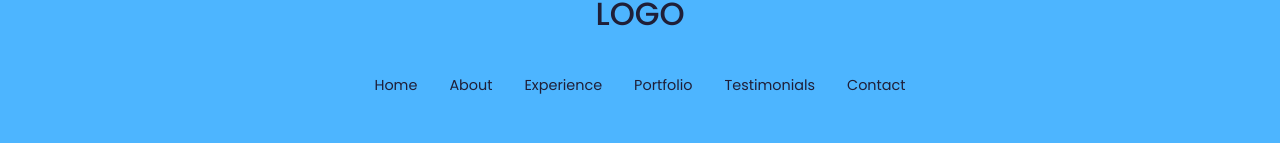
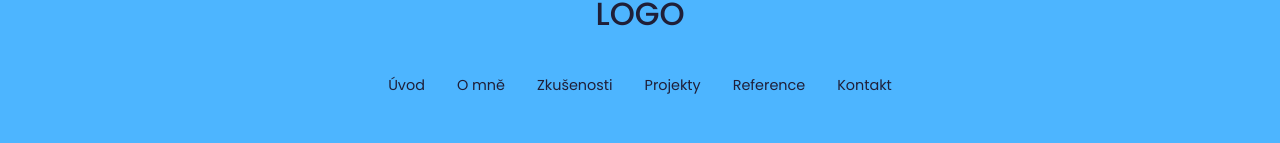
Before and after one commit to korinekj/first-react-portfolio, a React (Create React App) app: page / in a window 1280 px wide. Shown: the part 4746-4889 px from the top of the page. Built offline with nearby package versions, Linux system fonts and the light colour scheme.

Commit message:
Zápatí - překlad do češtiny

```diff
--- a/src/components/footer/Footer.jsx
+++ b/src/components/footer/Footer.jsx
@@ -1,57 +1,57 @@
-import React from "react";
-import "./footer.css";
+import React from 'react';
+import './footer.css';
 
-import { FaFacebookF } from "react-icons/fa";
-import { FiInstagram } from "react-icons/fi";
-import { IoLogoTwitter } from "react-icons/io";
+import { FaFacebookF } from 'react-icons/fa';
+import { FiInstagram } from 'react-icons/fi';
+import { IoLogoTwitter } from 'react-icons/io';
 
 const Footer = () => {
   const currentYear = new Date().getFullYear();
 
   return (
     <footer>
-      <a href="/#" className="footer__logo">
+      <a href='/#' className='footer__logo'>
         LOGO
       </a>
 
-      <ul className="permalinks">
+      <ul className='permalinks'>
         <li>
-          <a href="/#">Home</a>
+          <a href='/#'>Úvod</a>
         </li>
         <li>
-          <a href="#about">About</a>
+          <a href='#about'>O mně</a>
         </li>
         <li>
-          <a href="#experience">Experience</a>
+          <a href='#experience'>Zkušenosti</a>
         </li>
         {/* <li>
           <a href="#services">Services</a>
         </li> */}
         <li>
-          <a href="#portfolio">Portfolio</a>
+          <a href='#portfolio'>Projekty</a>
         </li>
         <li>
-          <a href="#testimonials">Testimonials</a>
+          <a href='#testimonials'>Reference</a>
         </li>
         <li>
-          <a href="#contact">Contact</a>
+          <a href='#contact'>Kontakt</a>
         </li>
       </ul>
 
-      <div className="footer__socials">
-        <a href="https://facebook.com" target="_blank" rel="noreferrer">
+      <div className='footer__socials'>
+        <a href='https://facebook.com' target='_blank' rel='noreferrer'>
           <FaFacebookF />
         </a>
 
-        <a href="https://instagram.com" target="_blank" rel="noreferrer">
+        <a href='https://instagram.com' target='_blank' rel='noreferrer'>
           <FiInstagram />
         </a>
-        <a href="https://twitter.com" target="_blank" rel="noreferrer">
+        <a href='https://twitter.com' target='_blank' rel='noreferrer'>
           <IoLogoTwitter />
         </a>
       </div>
 
-      <div className="footer__copyright">
+      <div className='footer__copyright'>
         <small>
           &copy; Copyright {currentYear}, Jaroslav Kořínek. Všechna práva
           vyhrazena.
```
